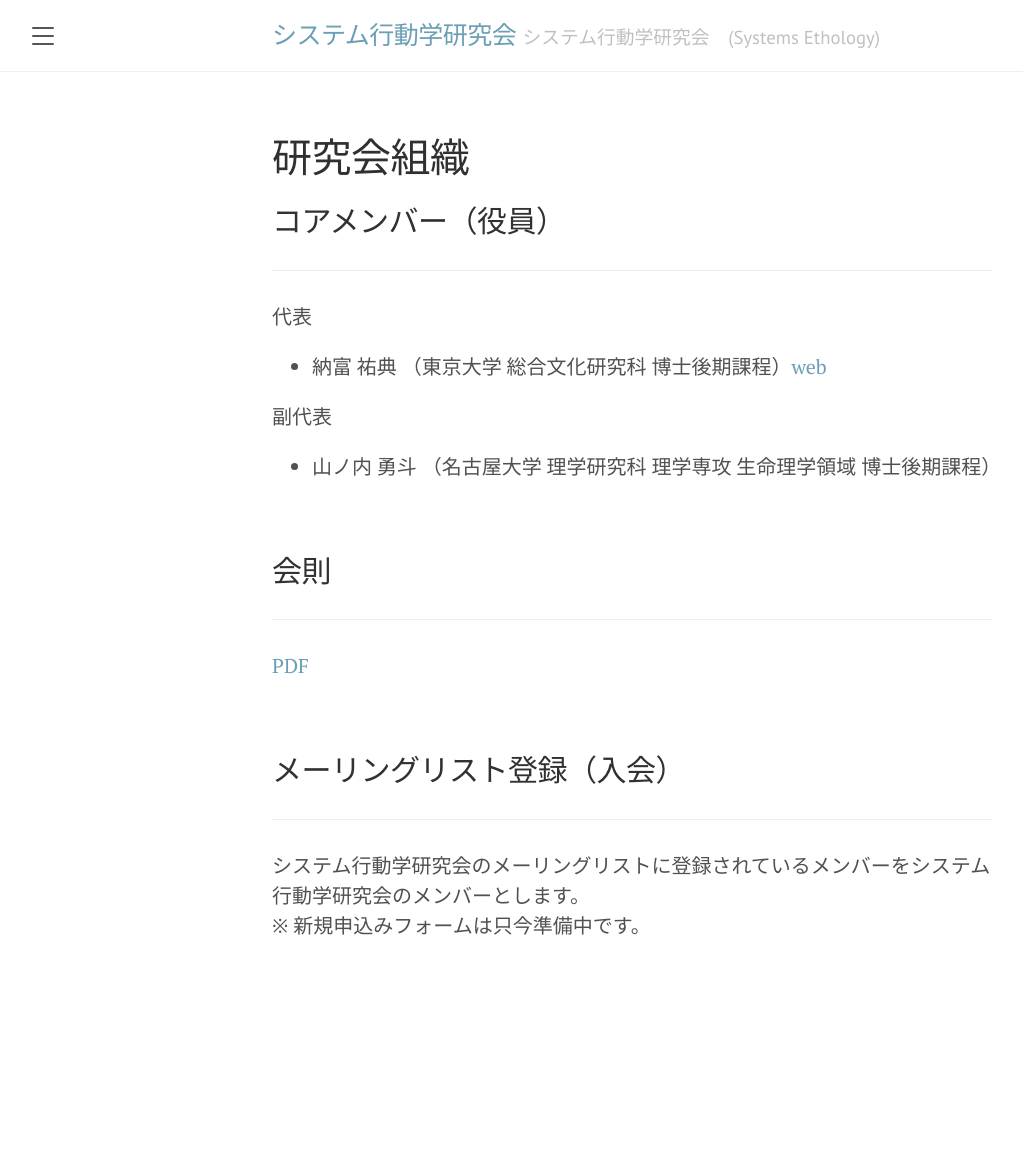
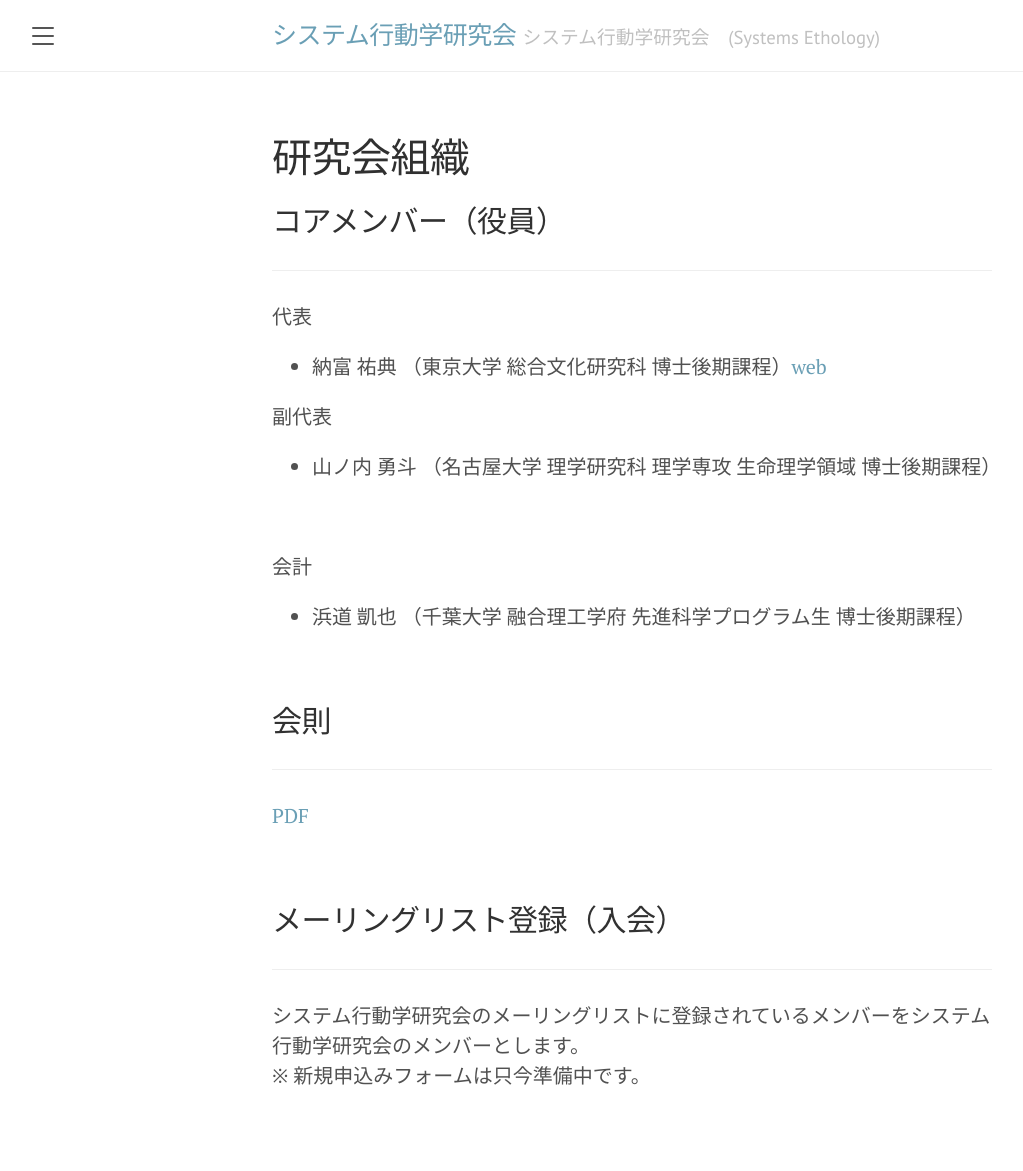
Before and after one commit to SystemsEthology/website, a Jekyll site: the page built from stracture.md, in a window 1280 px wide. Shown: the whole page, without its empty margins (8-1031 px from the left). Built offline with Jekyll 4.4.1, drawn with Linux system fonts in a browser that asks for light colours; before the commit the page ends 1021 px from its top, so only the background shows below that.

Commit message:
Update stracture.md

```diff
--- a/stracture.md
+++ b/stracture.md
@@ -17,6 +17,13 @@ order: 4
 
 <br>
 
+会計<br>
+
+- 浜道 凱也 （千葉大学 融合理工学府 先進科学プログラム生 博士後期課程）
+
+<br>
+
+
 ## 会則
 ***
 <a href="{{ site.baseurl }}/imgs/constitution.pdf" target="_blank" rel="noopener noreferrer">PDF</a>
```
